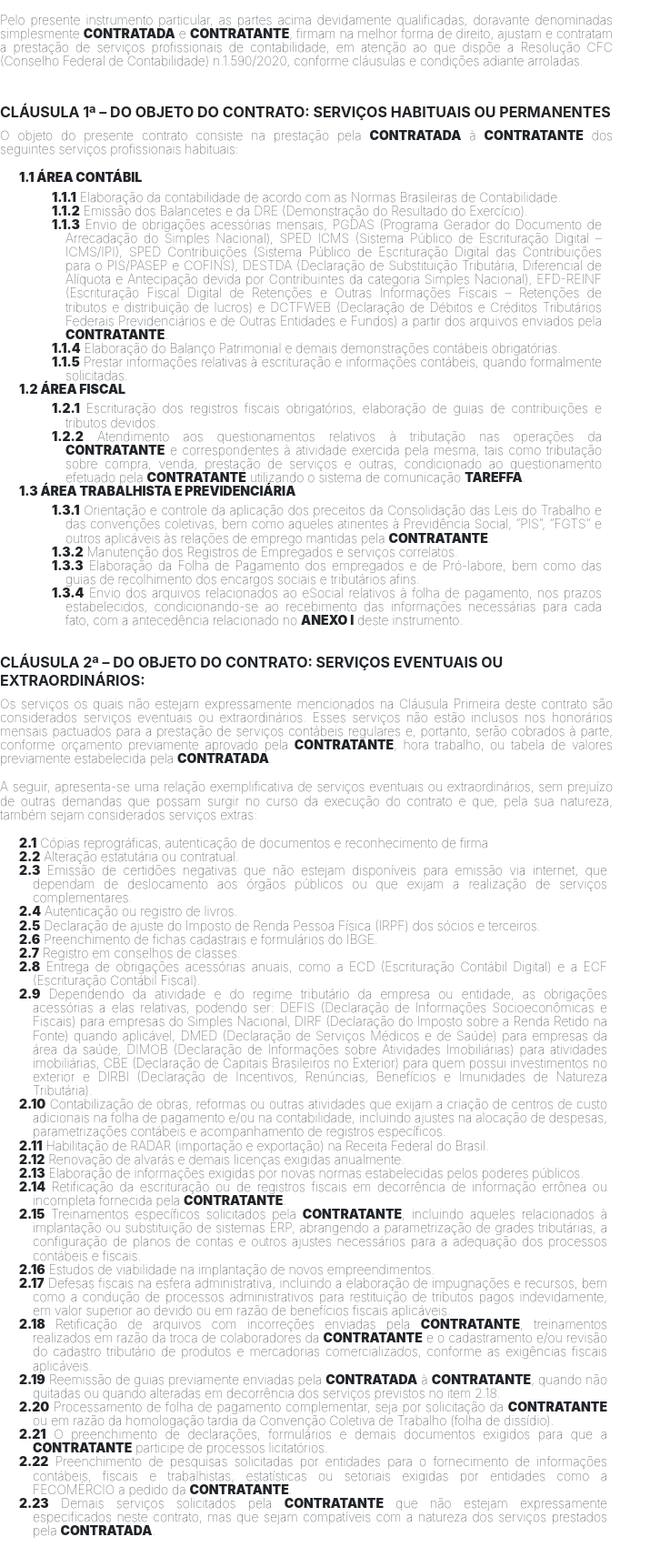
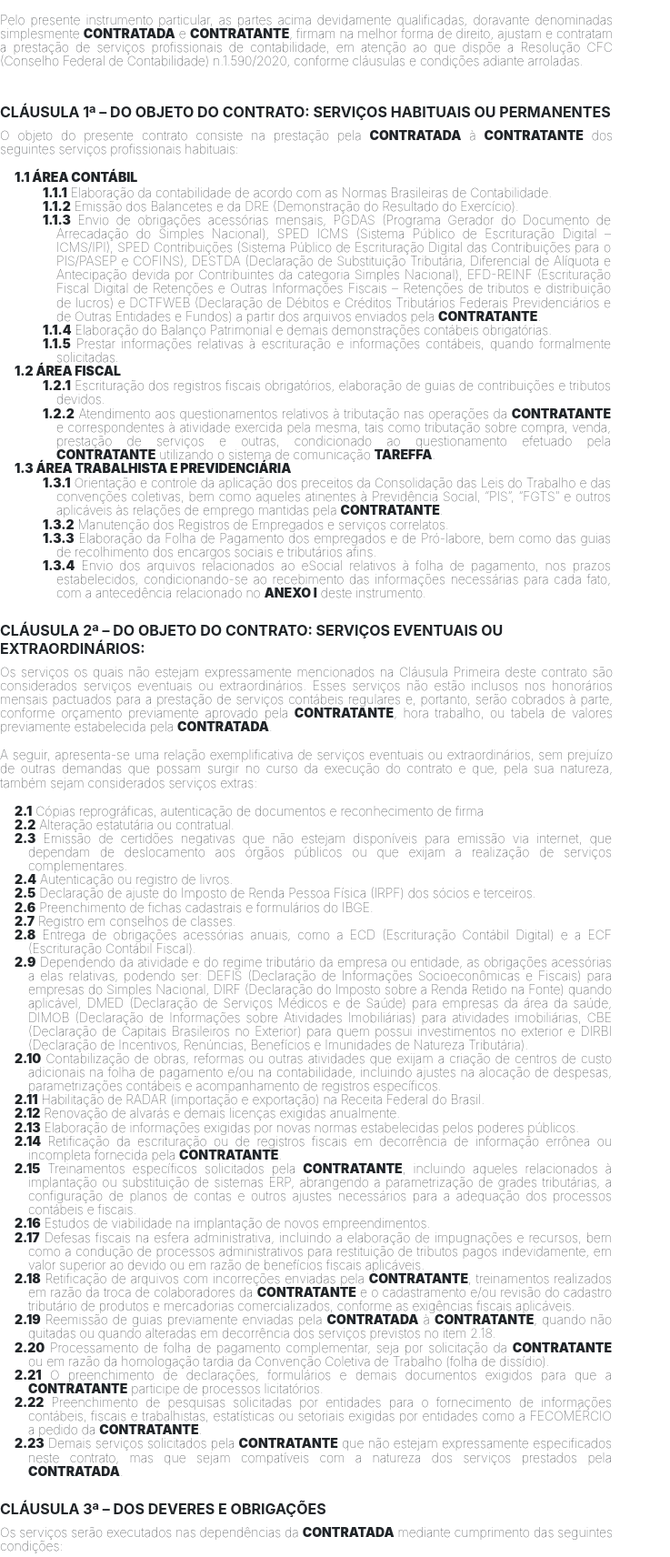
Before and after one commit to desenvdepaula/portal_financeiro, a Django app: template templates/geradoc/contrato_honorario/contrato.html in a window 1280 px wide. Shown: the part 266-1978 px from the top of the page at 91% size, without its empty margins (0-737 px from the left). Run offline with Django 3.2, Linux system fonts and the light colour scheme; the template is opened without the code that fills it, so the values that code supplies are empty; some libraries are stand-ins or nearby versions.

Commit message:
ajuste em espaçamento do contrato honorário

```diff
--- a/templates/geradoc/contrato_honorario/contrato.html
+++ b/templates/geradoc/contrato_honorario/contrato.html
@@ -82,7 +82,7 @@
             font-size: 17px;
         }
 
-        ul{ padding-left: 30px; margin: 6px; font-size: 14.4px;}
+        ul{ padding-left: 30px; margin: 1px; font-size: 14.4px;}
         li strong:first-child{ margin-left: -15px; }
     </style>
     <div class="d-block">
```
